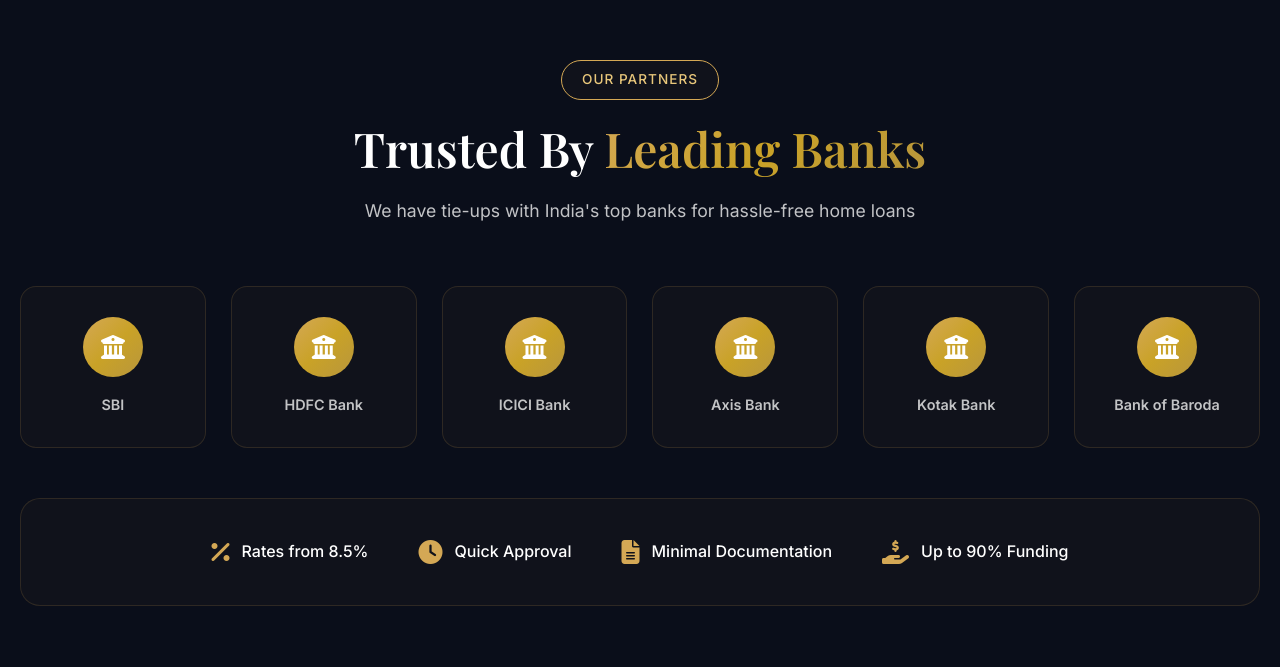
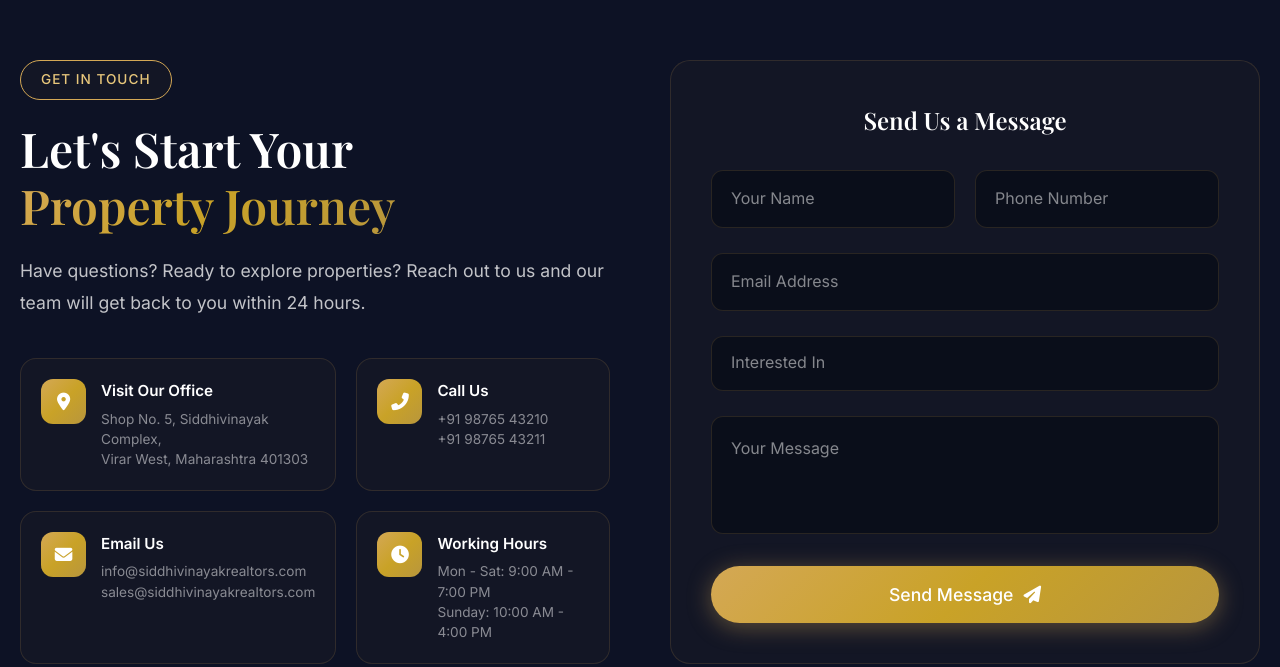
Before and after one commit to lalit1514/virarRealistate, a website: page index.html in a window 1280 px wide. Shown: the part 10353-11020 px from the top of the page. Drawn offline with nearby package versions, Linux system fonts and the light colour scheme.

Commit message:
Updated WhatsApp number to 9325172453 and removed Bank Partners section

```diff
--- a/index.html
+++ b/index.html
@@ -879,62 +879,7 @@
         </div>
     </section>
 
-    <!-- Bank Partners Section -->
-    <section class="partners">
-        <div class="container">
-            <div class="section-header" data-aos="fade-up">
-                <span class="section-tag">Our Partners</span>
-                <h2 class="section-title">Trusted By <span class="gradient-text">Leading Banks</span></h2>
-                <p class="section-subtitle">We have tie-ups with India's top banks for hassle-free home loans</p>
-            </div>
 
-            <div class="partners-grid" data-aos="fade-up" data-aos-delay="200">
-                <div class="partner-card">
-                    <div class="partner-icon"><i class="fas fa-university"></i></div>
-                    <span>SBI</span>
-                </div>
-                <div class="partner-card">
-                    <div class="partner-icon"><i class="fas fa-university"></i></div>
-                    <span>HDFC Bank</span>
-                </div>
-                <div class="partner-card">
-                    <div class="partner-icon"><i class="fas fa-university"></i></div>
-                    <span>ICICI Bank</span>
-                </div>
-                <div class="partner-card">
-                    <div class="partner-icon"><i class="fas fa-university"></i></div>
-                    <span>Axis Bank</span>
-                </div>
-                <div class="partner-card">
-                    <div class="partner-icon"><i class="fas fa-university"></i></div>
-                    <span>Kotak Bank</span>
-                </div>
-                <div class="partner-card">
-                    <div class="partner-icon"><i class="fas fa-university"></i></div>
-                    <span>Bank of Baroda</span>
-                </div>
-            </div>
-
-            <div class="loan-features" data-aos="fade-up" data-aos-delay="300">
-                <div class="loan-feature">
-                    <i class="fas fa-percentage"></i>
-                    <span>Rates from 8.5%</span>
-                </div>
-                <div class="loan-feature">
-                    <i class="fas fa-clock"></i>
-                    <span>Quick Approval</span>
-                </div>
-                <div class="loan-feature">
-                    <i class="fas fa-file-alt"></i>
-                    <span>Minimal Documentation</span>
-                </div>
-                <div class="loan-feature">
-                    <i class="fas fa-hand-holding-usd"></i>
-                    <span>Up to 90% Funding</span>
-                </div>
-            </div>
-        </div>
-    </section>
 
     <!-- Contact Section -->
     <section class="contact" id="contact">
@@ -1113,7 +1058,7 @@
     </footer>
 
     <!-- WhatsApp Float Button -->
-    <a href="https://wa.me/919876543210" class="whatsapp-float" target="_blank">
+    <a href="https://wa.me/919325172453" class="whatsapp-float" target="_blank">
         <i class="fab fa-whatsapp"></i>
         <span class="tooltip">Chat with us!</span>
     </a>
```
